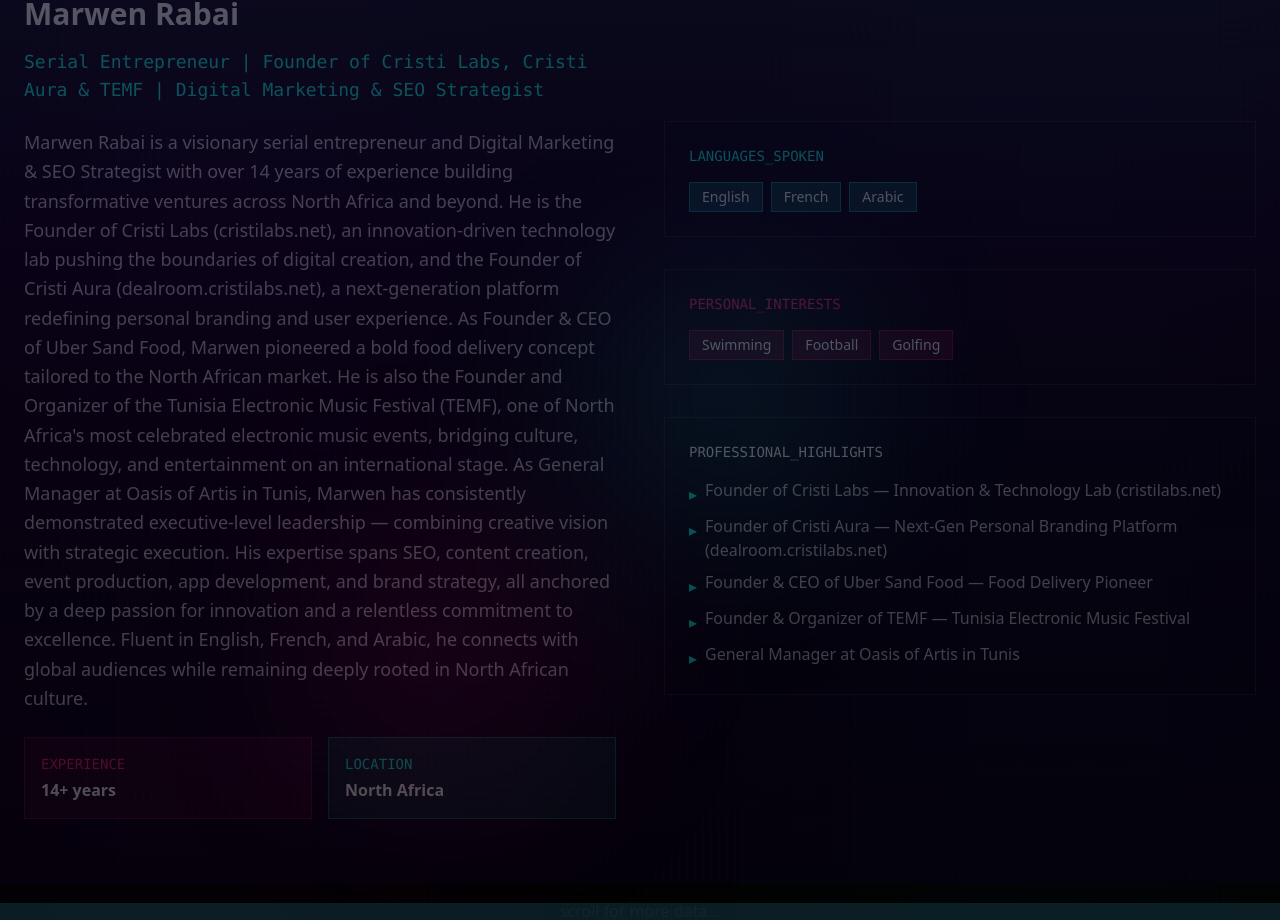
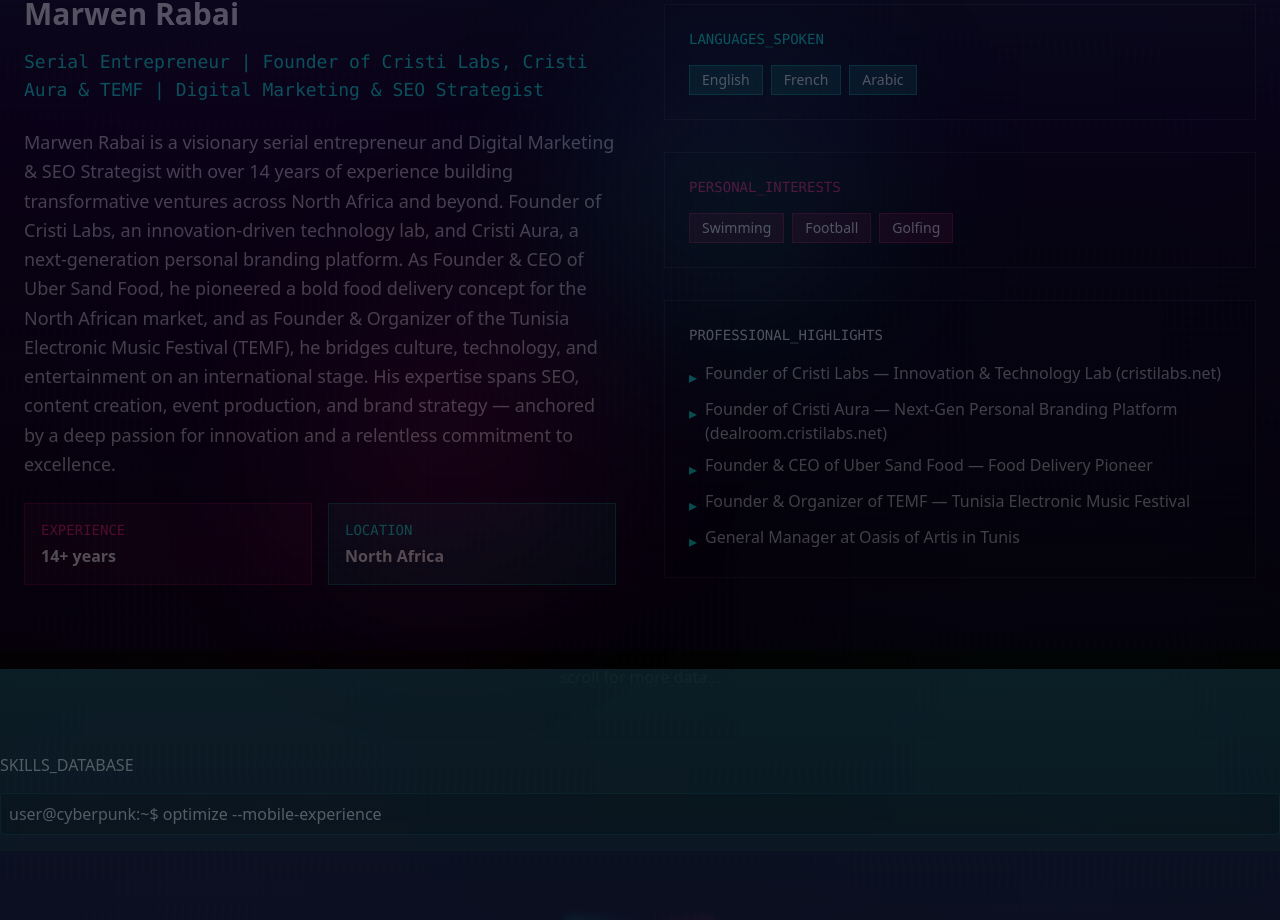
Before and after one commit to Marwen-Rabai/My-Portfolio, a Next.js app: page / in a window 1280 px wide. Shown: the part 2932-3852 px from the top of the page. Built offline with nearby package versions, Linux system fonts and the light colour scheme.

Commit message:
content: shorten bio and remove domain links from description

```diff
--- a/data/index.ts
+++ b/data/index.ts
@@ -9,7 +9,7 @@
 export const aboutMe = {
   name: "Marwen Rabai",
   title: "Serial Entrepreneur | Founder of Cristi Labs, Cristi Aura & TEMF | Digital Marketing & SEO Strategist",
-  description: "Marwen Rabai is a visionary serial entrepreneur and Digital Marketing & SEO Strategist with over 14 years of experience building transformative ventures across North Africa and beyond. He is the Founder of Cristi Labs (cristilabs.net), an innovation-driven technology lab pushing the boundaries of digital creation, and the Founder of Cristi Aura (dealroom.cristilabs.net), a next-generation platform redefining personal branding and user experience. As Founder & CEO of Uber Sand Food, Marwen pioneered a bold food delivery concept tailored to the North African market. He is also the Founder and Organizer of the Tunisia Electronic Music Festival (TEMF), one of North Africa's most celebrated electronic music events, bridging culture, technology, and entertainment on an international stage. As General Manager at Oasis of Artis in Tunis, Marwen has consistently demonstrated executive-level leadership — combining creative vision with strategic execution. His expertise spans SEO, content creation, event production, app development, and brand strategy, all anchored by a deep passion for innovation and a relentless commitment to excellence. Fluent in English, French, and Arabic, he connects with global audiences while remaining deeply rooted in North African culture.",
+  description: "Marwen Rabai is a visionary serial entrepreneur and Digital Marketing & SEO Strategist with over 14 years of experience building transformative ventures across North Africa and beyond. Founder of Cristi Labs, an innovation-driven technology lab, and Cristi Aura, a next-generation personal branding platform. As Founder & CEO of Uber Sand Food, he pioneered a bold food delivery concept for the North African market, and as Founder & Organizer of the Tunisia Electronic Music Festival (TEMF), he bridges culture, technology, and entertainment on an international stage. His expertise spans SEO, content creation, event production, and brand strategy — anchored by a deep passion for innovation and a relentless commitment to excellence.",
   experience: "14+ years",
   location: "North Africa",
   languages: ["English", "French", "Arabic"],
```
